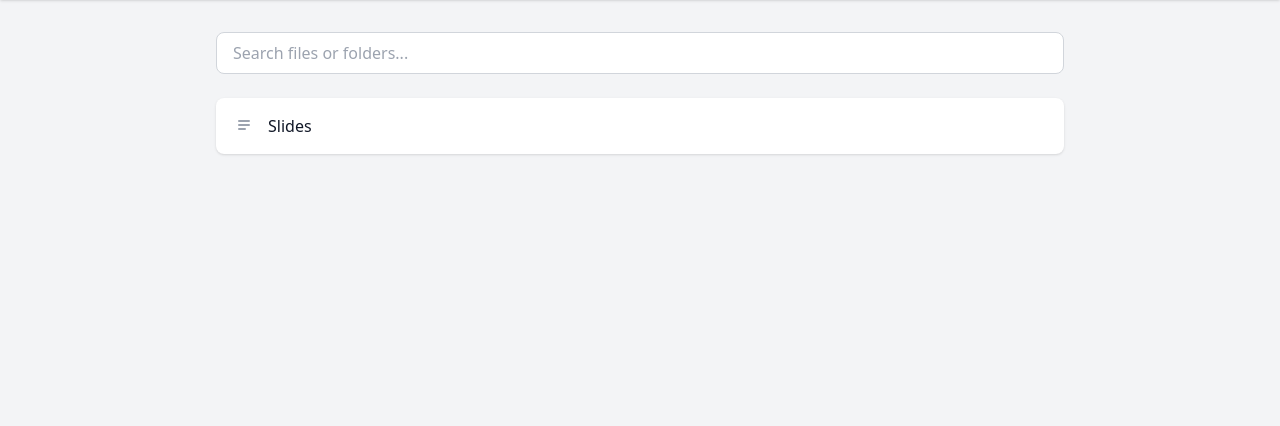
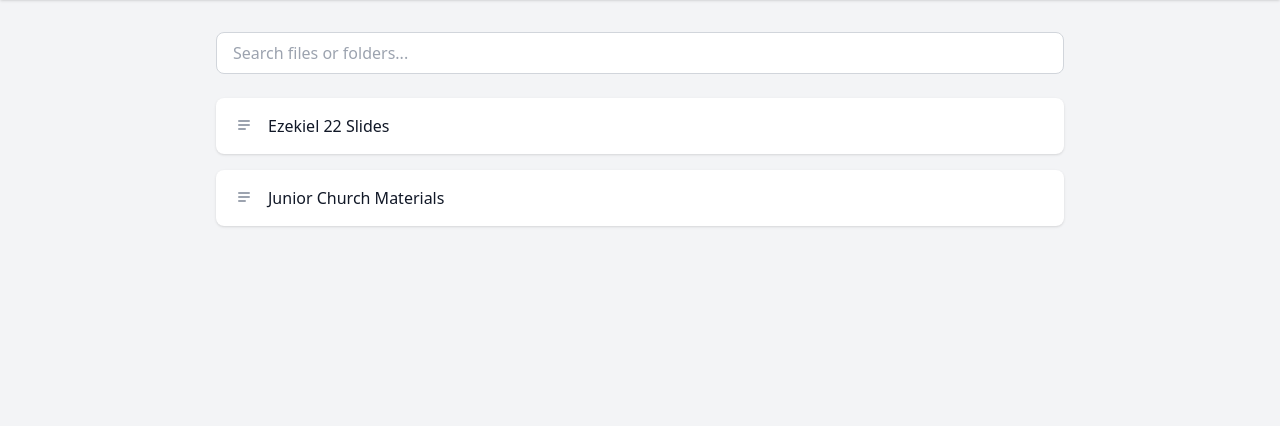
Before and after one commit to sktzofrenic/quizzer, a Flask app: page /files in a window 1280 px wide. Shown: the part 64-490 px from the top of the page. Run offline with Flask 3, Linux system fonts and the light colour scheme; some libraries are stand-ins or nearby versions.

Commit message:
Update files

```diff
--- a/quizzer/templates/files.html
+++ b/quizzer/templates/files.html
@@ -36,12 +36,21 @@
 
           <!-- File Item -->
           <li>
-            <a href="https://www.canva.com/design/DAGoaIrQzms/QObdFvyGROpNiI50UBkuww/edit?utm_content=DAGoaIrQzms&utm_campaign=designshare&utm_medium=link2&utm_source=sharebutton" class="flex items-center p-4 bg-white rounded-lg shadow hover:shadow-md focus:outline-none focus:ring-2 focus:ring-blue-500 transition">
+            <a href="https://www.canva.com/design/DAGpG7_8vdE/H52MuszORSQml6PCZpqV2Q/edit?utm_content=DAGpG7_8vdE&utm_campaign=designshare&utm_medium=link2&utm_source=sharebutton" class="flex items-center p-4 bg-white rounded-lg shadow hover:shadow-md focus:outline-none focus:ring-2 focus:ring-blue-500 transition">
               <!-- File Icon -->
               <svg xmlns="http://www.w3.org/2000/svg" class="h-6 w-6 text-gray-400 mr-3" fill="none" viewBox="0 0 24 24" stroke="currentColor">
                 <path stroke-linecap="round" stroke-linejoin="round" stroke-width="2" d="M7 7h10M7 11h10M7 15h6" />
               </svg>
-              <span class="font-medium">Slides</span>
+              <span class="font-medium">Ezekiel 22 Slides</span>
+            </a>
+          </li>
+          <li>
+            <a href="https://drive.google.com/drive/folders/16MfO4ikemP024tS5cUdlMQpn3m7aRM90?usp=drive_link" class="flex items-center p-4 bg-white rounded-lg shadow hover:shadow-md focus:outline-none focus:ring-2 focus:ring-blue-500 transition">
+              <!-- File Icon -->
+              <svg xmlns="http://www.w3.org/2000/svg" class="h-6 w-6 text-gray-400 mr-3" fill="none" viewBox="0 0 24 24" stroke="currentColor">
+                <path stroke-linecap="round" stroke-linejoin="round" stroke-width="2" d="M7 7h10M7 11h10M7 15h6" />
+              </svg>
+              <span class="font-medium">Junior Church Materials</span>
             </a>
           </li>
 
```
